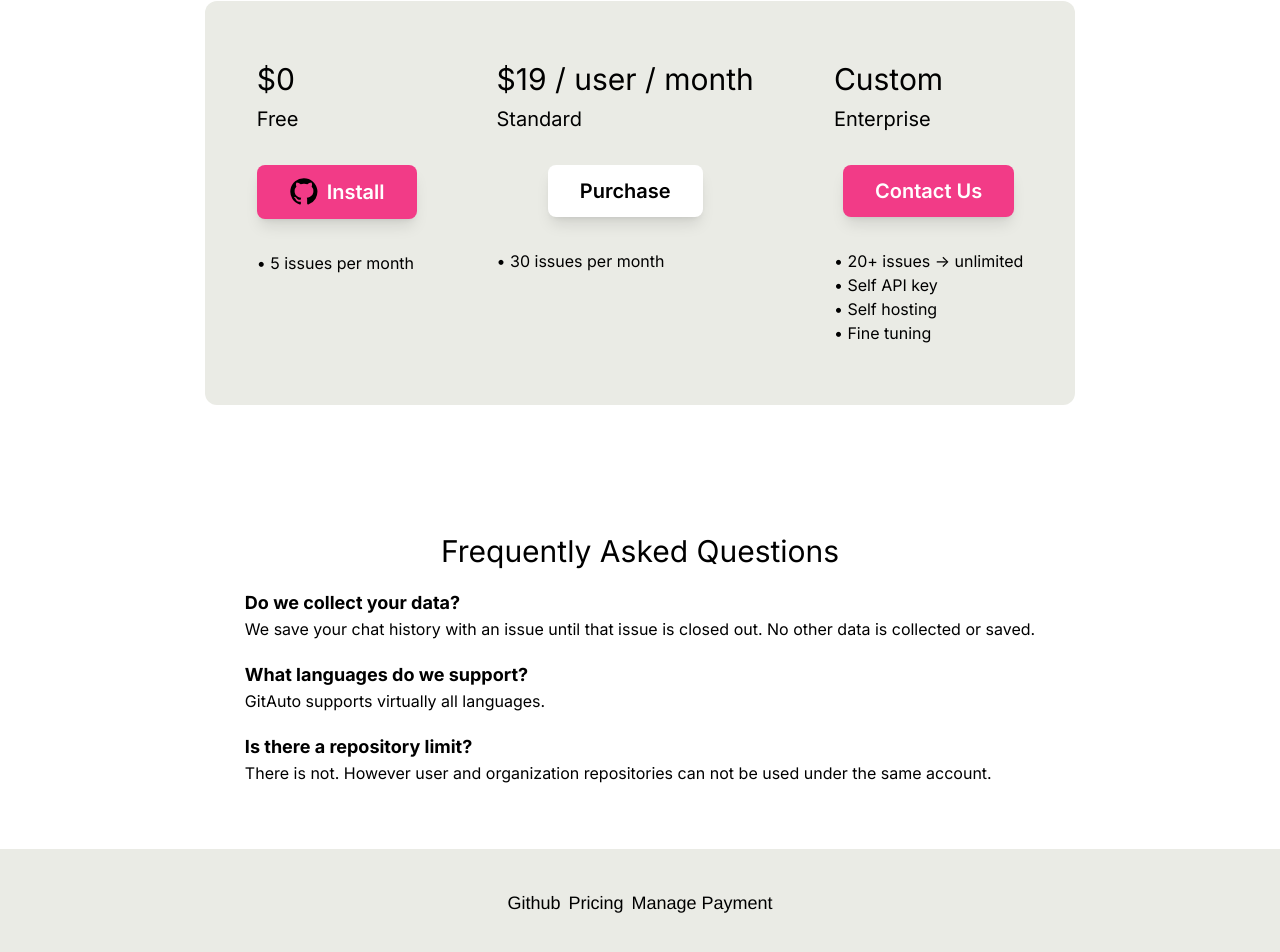
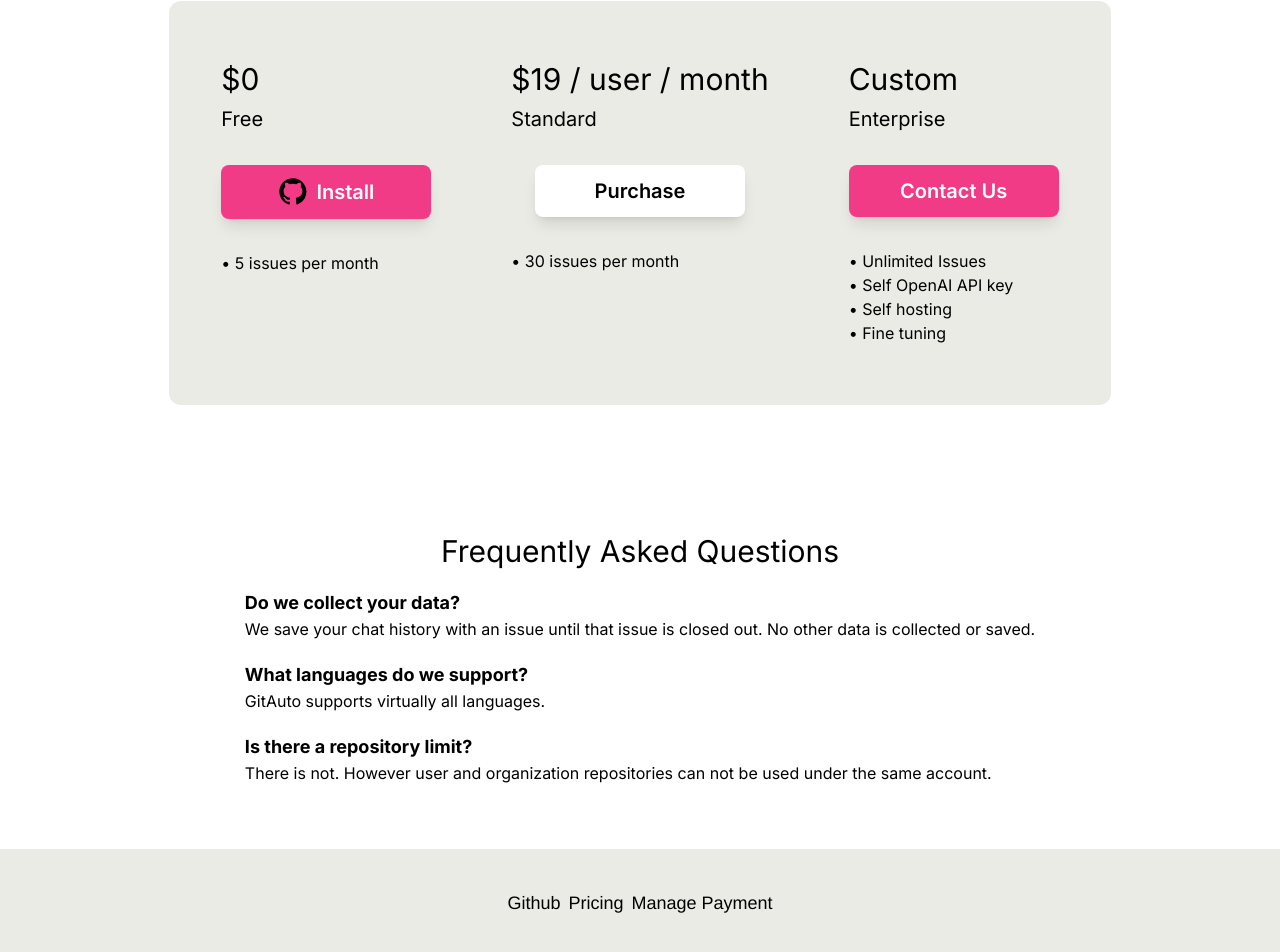
Before and after one commit to gitautoai/website, a Next.js app: page / in a window 1280 px wide. Shown: the part 2303-3255 px from the top of the page. Built offline with nearby package versions, Linux system fonts and the light colour scheme; no server answers.

Commit message:
changing

```diff
--- a/components/HomePage/Pricing.tsx
+++ b/components/HomePage/Pricing.tsx
@@ -10,8 +10,8 @@ export default function Pricing() {
   const posthog = usePostHog();
 
   const pricingButtonStyles = `my-8 rounded-lg transition-colors  duration-200
-  text-md sm:text-lg xl:text-xl py-3 px-8 mx-auto shadow-lg hover:shadow-lg
-  cursor-pointer hover:bg-pinkHover font-semibold text-center md:w-auto`;
+  text-md sm:text-lg xl:text-xl py-3 w-[210px] shadow-lg hover:shadow-lg
+  cursor-pointer font-semibold text-center mx-auto `;
 
   return (
     <div className="w-[100vw] bg-white flex justify-center">
@@ -33,7 +33,7 @@ export default function Pricing() {
                   $current_url: window.location.href,
                 });
               }}
-              className={`${pricingButtonStyles} bg-pink text-white flex items-center gap-2`}
+              className={`${pricingButtonStyles} bg-pink hover:bg-pinkHover text-white flex items-center justify-center gap-2`}
             >
               <Image
                 src="/icons/github.svg"
@@ -59,7 +59,7 @@ export default function Pricing() {
                   $current_url: window.location.href,
                 });
               }}
-              className={`${pricingButtonStyles} bg-white hover:bg-[#E6E6E6] text-black   flex items-center gap-2`}
+              className={`${pricingButtonStyles} bg-white hover:bg-[#E6E6E6] text-black`}
             >
               Purchase
             </Link>
@@ -81,13 +81,13 @@ export default function Pricing() {
                   $current_url: window.location.href,
                 });
               }}
-              className={`${pricingButtonStyles} bg-pink text-white mx-auto  flex items-center gap-2`}
+              className={`${pricingButtonStyles} bg-pink hover:bg-pinkHover text-white`}
             >
               Contact Us
             </Link>
             <div className="flex flex-col">
-              <span>&bull; 20+ issues -&gt; unlimited</span>
-              <span>&bull; Self API key</span>
+              <span>&bull; Unlimited Issues</span>
+              <span>&bull; Self OpenAI API key</span>
               <span>&bull; Self hosting</span>
               <span>&bull; Fine tuning</span>
             </div>
```
